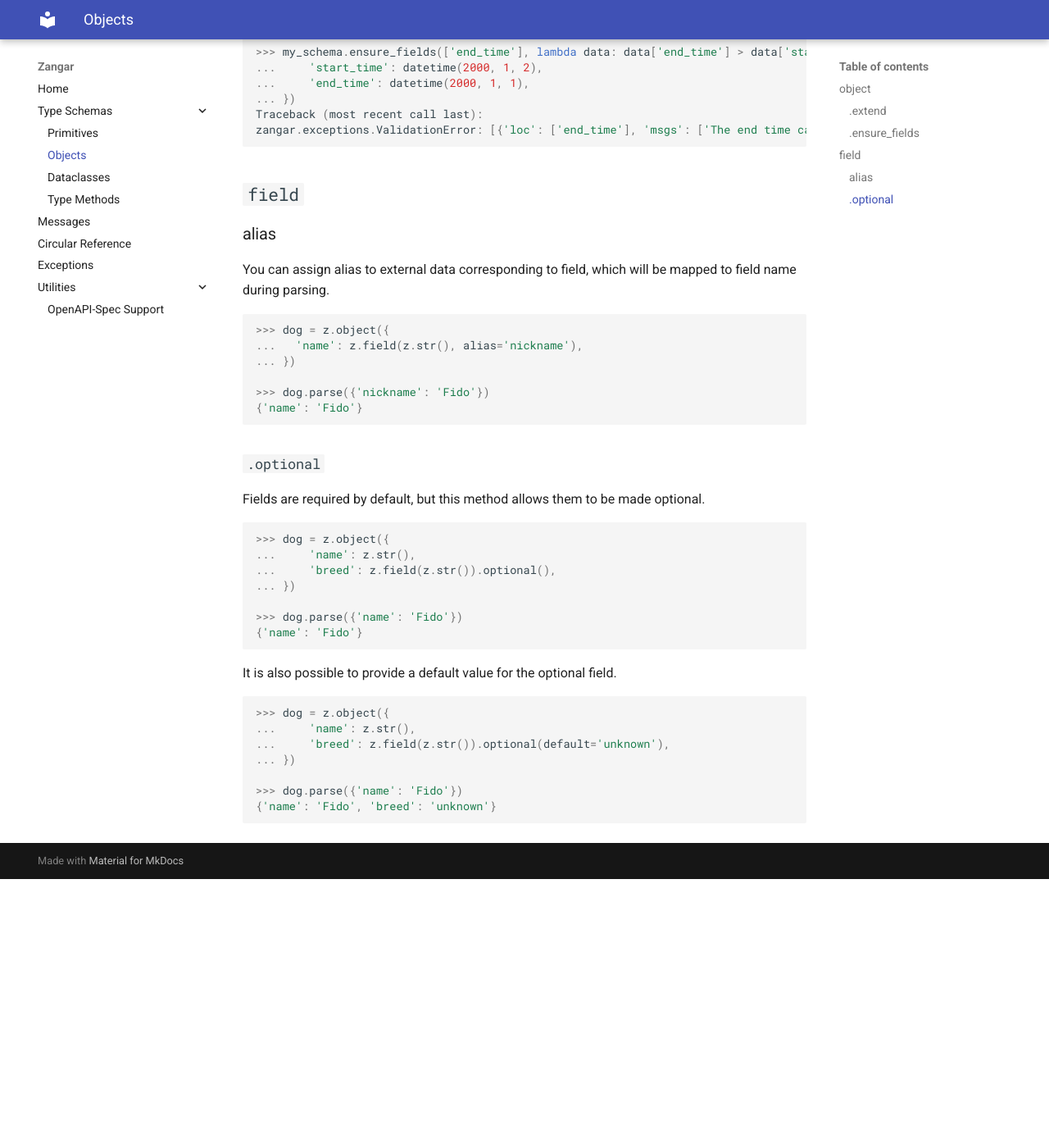
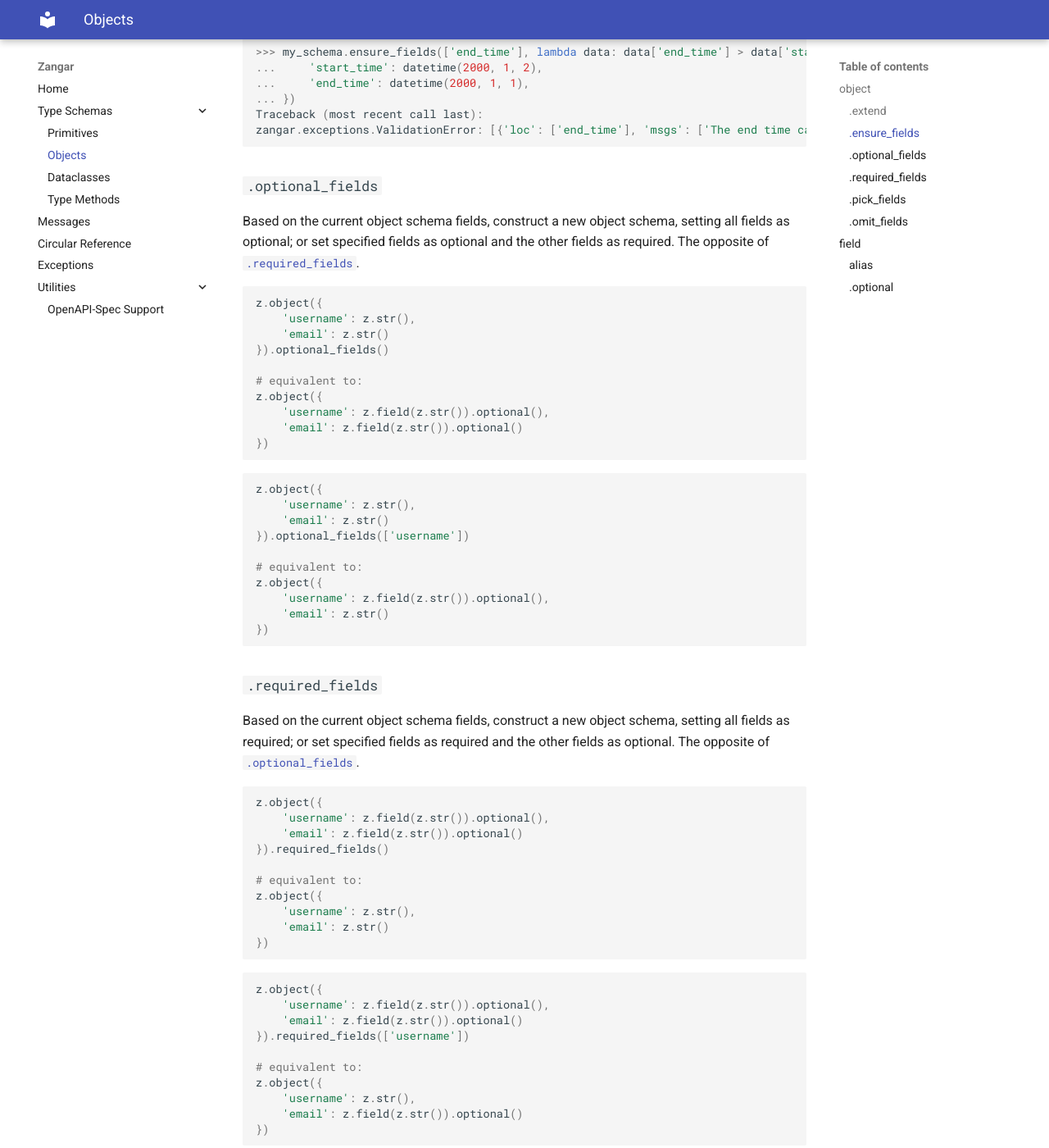
Before and after one commit to Dog-Egg/Zangar, an MkDocs documentation site: the page built from docs/type_schemas/objects.md, in a window 1280 px wide and 1400 px high, scrolled down 1492 px. Shown: the whole window at 82% size. Built offline with MkDocs 1.6.1 and Material for MkDocs 9.7.7, drawn with Linux system fonts in a browser that asks for light colours; before the commit the page ends 2564 px from its top, so only the background shows below that; some of the changed text lies outside the part shown.

Commit message:
Add multiple methods for the object schema

````diff
--- a/docs/type_schemas/objects.md
+++ b/docs/type_schemas/objects.md
@@ -84,6 +84,98 @@ zangar.exceptions.ValidationError: [{'loc': ['end_time'], 'msgs': ['The end time
 
 ```
 
+### `.optional_fields`
+
+Based on the current object schema fields, construct a new object schema, setting all fields as optional; or set specified fields as optional and the other fields as required. The opposite of [`.required_fields`](#required_fields).
+
+```python
+z.object({
+    'username': z.str(),
+    'email': z.str()
+}).optional_fields()
+
+# equivalent to:
+z.object({
+    'username': z.field(z.str()).optional(),
+    'email': z.field(z.str()).optional()
+})
+```
+
+```python
+z.object({
+    'username': z.str(),
+    'email': z.str()
+}).optional_fields(['username'])
+
+# equivalent to:
+z.object({
+    'username': z.field(z.str()).optional(),
+    'email': z.str()
+})
+```
+
+### `.required_fields`
+
+Based on the current object schema fields, construct a new object schema, setting all fields as required; or set specified fields as required and the other fields as optional. The opposite of [`.optional_fields`](#optional_fields).
+
+```python
+z.object({
+    'username': z.field(z.str()).optional(),
+    'email': z.field(z.str()).optional()
+}).required_fields()
+
+# equivalent to:
+z.object({
+    'username': z.str(),
+    'email': z.str()
+})
+```
+
+```python
+z.object({
+    'username': z.field(z.str()).optional(),
+    'email': z.field(z.str()).optional()
+}).required_fields(['username'])
+
+# equivalent to:
+z.object({
+    'username': z.str(),
+    'email': z.field(z.str()).optional()
+})
+```
+
+### `.pick_fields`
+
+Construct a new object schema by selecting the specified fields. The opposite of [`.omit_fields`](#omit_fields).
+
+```python
+z.object({
+    'username': z.str(),
+    'email': z.str()
+}).pick_fields(['username'])
+
+# equivalent to:
+z.object({
+    'username': z.str()
+})
+```
+
+### `.omit_fields`
+
+Construct a new object schema by excluding the specified fields. The opposite of [`.pick_fields`](#pick_fields).
+
+```python
+z.object({
+    'username': z.str(),
+    'email': z.str()
+}).omit_fields(['username'])
+
+# equivalent to:
+z.object({
+    'email': z.str()
+})
+```
+
 ## `field`
 
 ### alias
````
Also changed, not shown: 3 other files.
